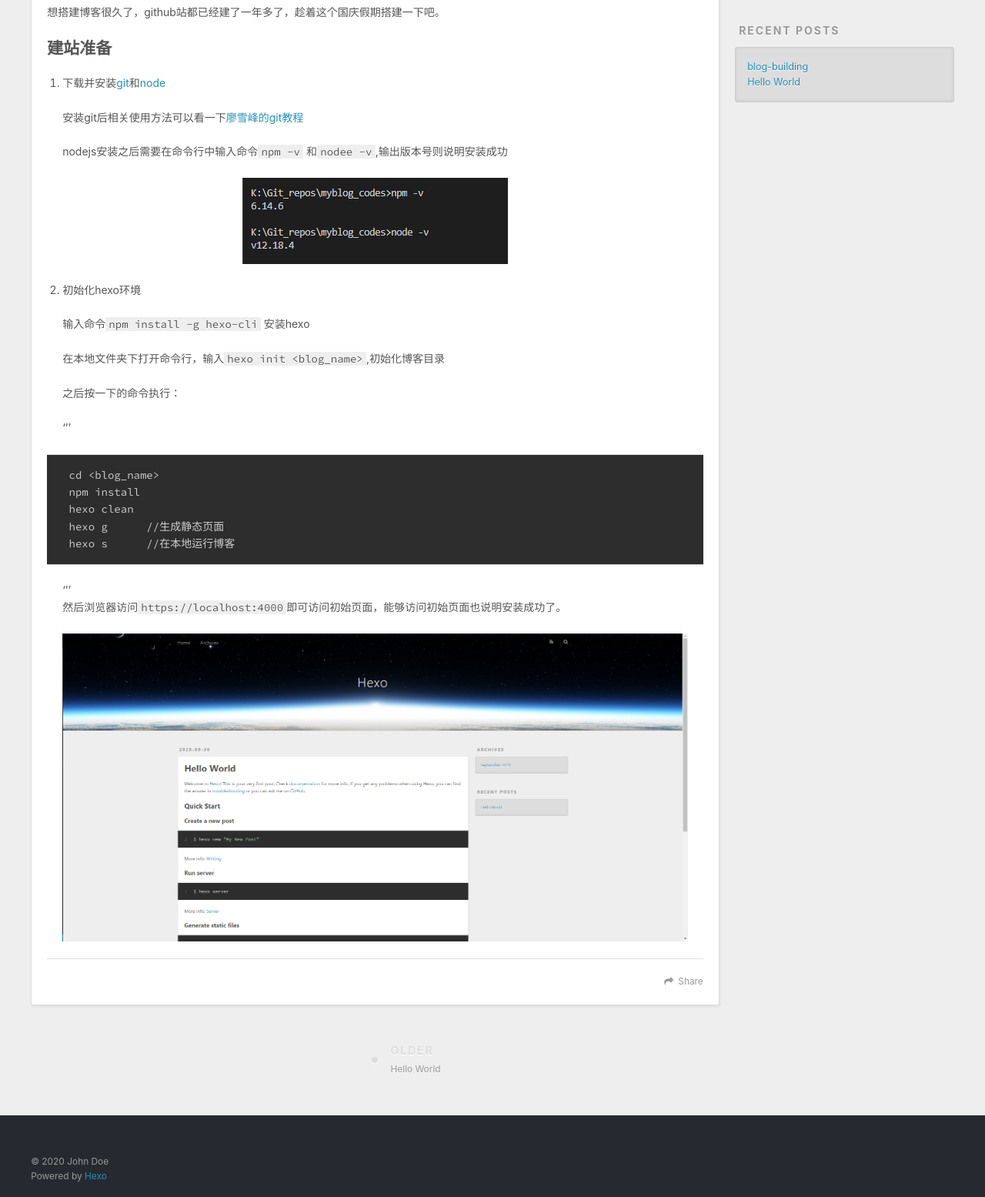
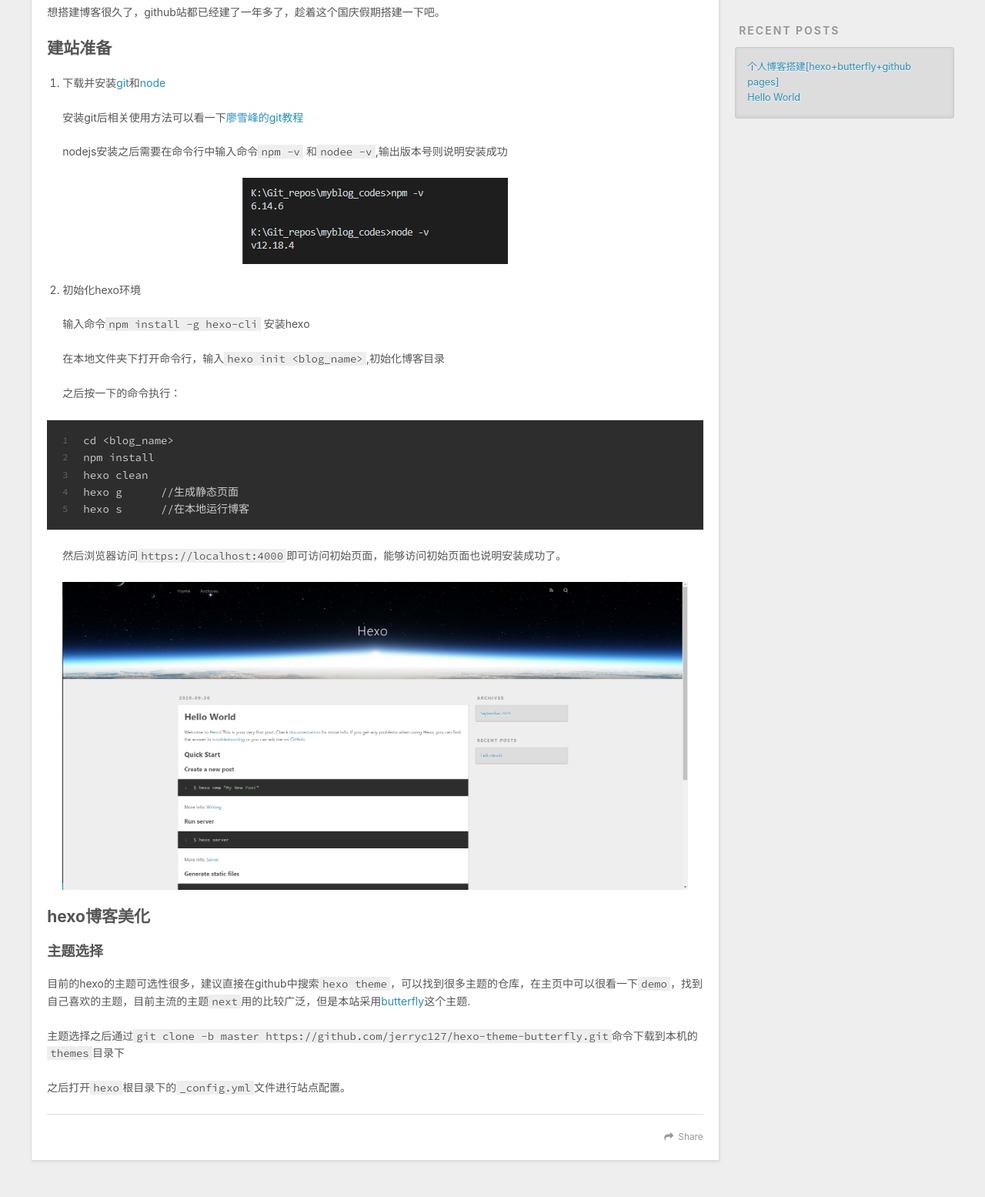
Before and after one commit to Jack-Lio/Jack-Lio.github.io, a plain HTML site: page 2020/09/30/blog-building/index.html in a window 1280 px wide. Shown: the part 448-2003 px from the top of the page at 77% size. Drawn offline with nearby package versions, Linux system fonts and the light colour scheme.

Commit message:
Site updated: 2020-09-30 21:28:45

```diff
--- a/2020/09/30/blog-building/index.html
+++ b/2020/09/30/blog-building/index.html
@@ -5,11 +5,11 @@
 
 
 
-  <title>blog-building | Hexo</title>
+  <title>个人博客搭建[hexo+butterfly+github pages] | Hexo</title>
   <meta name="viewport" content="width=device-width, initial-scale=1, maximum-scale=1">
   <meta name="description" content="想搭建博客很久了，github站都已经建了一年多了，趁着这个国庆假期搭建一下吧。 建站准备 下载并安装git和node  安装git后相关使用方法可以看一下廖雪峰的git教程  nodejs安装之后需要在命令行中输入命令npm -v 和nodee -v,输出版本号则说明安装成功    初始化hexo环境  输入命令npm install -g hexo-cli 安装hexo  在本地文件夹下打开命">
 <meta property="og:type" content="article">
-<meta property="og:title" content="blog-building">
+<meta property="og:title" content="个人博客搭建[hexo+butterfly+github pages]">
 <meta property="og:url" content="http://example.com/2020/09/30/blog-building/index.html">
 <meta property="og:site_name" content="Hexo">
 <meta property="og:description" content="想搭建博客很久了，github站都已经建了一年多了，趁着这个国庆假期搭建一下吧。 建站准备 下载并安装git和node  安装git后相关使用方法可以看一下廖雪峰的git教程  nodejs安装之后需要在命令行中输入命令npm -v 和nodee -v,输出版本号则说明安装成功    初始化hexo环境  输入命令npm install -g hexo-cli 安装hexo  在本地文件夹下打开命">
@@ -17,7 +17,7 @@
 <meta property="og:image" content="http://example.com/images/node_set.PNG">
 <meta property="og:image" content="http://example.com/images/hexo_page.PNG">
 <meta property="article:published_time" content="2020-09-30T12:18:33.000Z">
-<meta property="article:modified_time" content="2020-09-30T13:00:55.968Z">
+<meta property="article:modified_time" content="2020-09-30T13:28:36.272Z">
 <meta property="article:author" content="John Doe">
 <meta name="twitter:card" content="summary">
 <meta name="twitter:image" content="http://example.com/images/node_set.PNG">
@@ -83,7 +83,7 @@
 
 
     <h1 class="article-title" itemprop="name">
-      blog-building
+      个人博客搭建[hexo+butterfly+github pages]
     </h1>
 
 
@@ -102,21 +102,20 @@
 <p> 输入命令<code>npm install -g hexo-cli</code> 安装hexo</p>
 <p> 在本地文件夹下打开命令行，输入<code>hexo init &lt;blog_name&gt;</code>,初始化博客目录</p>
 <p> 之后按一下的命令执行：</p>
-<p> ‘’’</p>
-<pre><code> cd &lt;blog_name&gt;
- npm install
- hexo clean
- hexo g      //生成静态页面
- hexo s      //在本地运行博客</code></pre>
-<p> ‘’’<br> 然后浏览器访问<code>https://localhost:4000</code>即可访问初始页面，能够访问初始页面也说明安装成功了。</p>
+ <figure class="highlight plain"><table><tr><td class="gutter"><pre><span class="line">1</span><br><span class="line">2</span><br><span class="line">3</span><br><span class="line">4</span><br><span class="line">5</span><br></pre></td><td class="code"><pre><span class="line">cd &lt;blog_name&gt;</span><br><span class="line">npm install </span><br><span class="line">hexo clean </span><br><span class="line">hexo g      &#x2F;&#x2F;生成静态页面</span><br><span class="line">hexo s      &#x2F;&#x2F;在本地运行博客</span><br></pre></td></tr></table></figure>
+
+<p> 然后浏览器访问<code>https://localhost:4000</code>即可访问初始页面，能够访问初始页面也说明安装成功了。</p>
 <p> <img src="/images/hexo_page.PNG"></p>
 </li>
 </ol>
-
+<h2 id="hexo博客美化"><a href="#hexo博客美化" class="headerlink" title="hexo博客美化"></a>hexo博客美化</h2><h3 id="主题选择"><a href="#主题选择" class="headerlink" title="主题选择"></a>主题选择</h3><p>目前的hexo的主题可选性很多，建议直接在github中搜索<code>hexo theme</code>，可以找到很多主题的仓库，在主页中可以很看一下<code>demo</code>，找到自己喜欢的主题，目前主流的主题<code>next</code>用的比较广泛，但是本站采用<a target="_blank" rel="noopener" href="https://github.com/jerryc127/hexo-theme-butterfly">butterfly</a>这个主题.</p>
+<p>主题选择之后通过<code>git clone -b master https://github.com/jerryc127/hexo-theme-butterfly.git</code>命令下载到本机的<code>themes</code>目录下</p>
+<p>之后打开<code>hexo</code>根目录下的<code>_config.yml</code>文件进行站点配置。</p>
+<h3 id=""><a href="#" class="headerlink" title=""></a></h3>
 
     </div>
     <footer class="article-footer">
-      <a data-url="http://example.com/2020/09/30/blog-building/" data-id="ckfpfcthb00005sv0gboq9eh4" class="article-share-link">Share</a>
+      <a data-url="http://example.com/2020/09/30/blog-building/" data-id="ckfpfe3l30000zwv0du220j2b" class="article-share-link">Share</a>
 
 
     </footer>
@@ -165,7 +164,7 @@
       <ul>
 
           <li>
-            <a href="/2020/09/30/blog-building/">blog-building</a>
+            <a href="/2020/09/30/blog-building/">个人博客搭建[hexo+butterfly+github pages]</a>
           </li>
 
           <li>
```
Also changed, not shown: 2020/09/30/hello-world/index.html (+3 -3 lines), archives/2020/09/index.html (+2 -2 lines), archives/2020/index.html (+2 -2 lines), archives/index.html (+2 -2 lines), index.html (+11 -12 lines).
